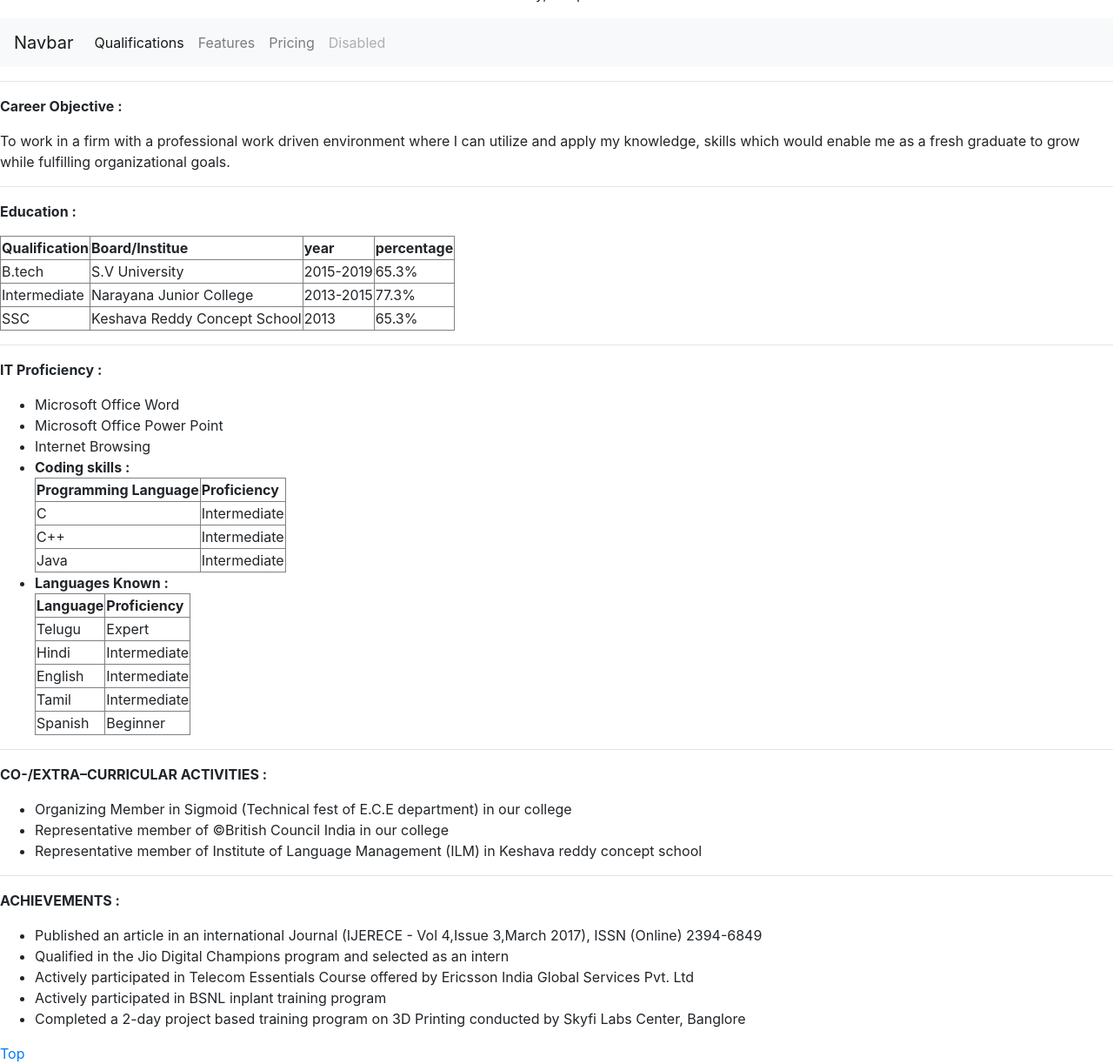
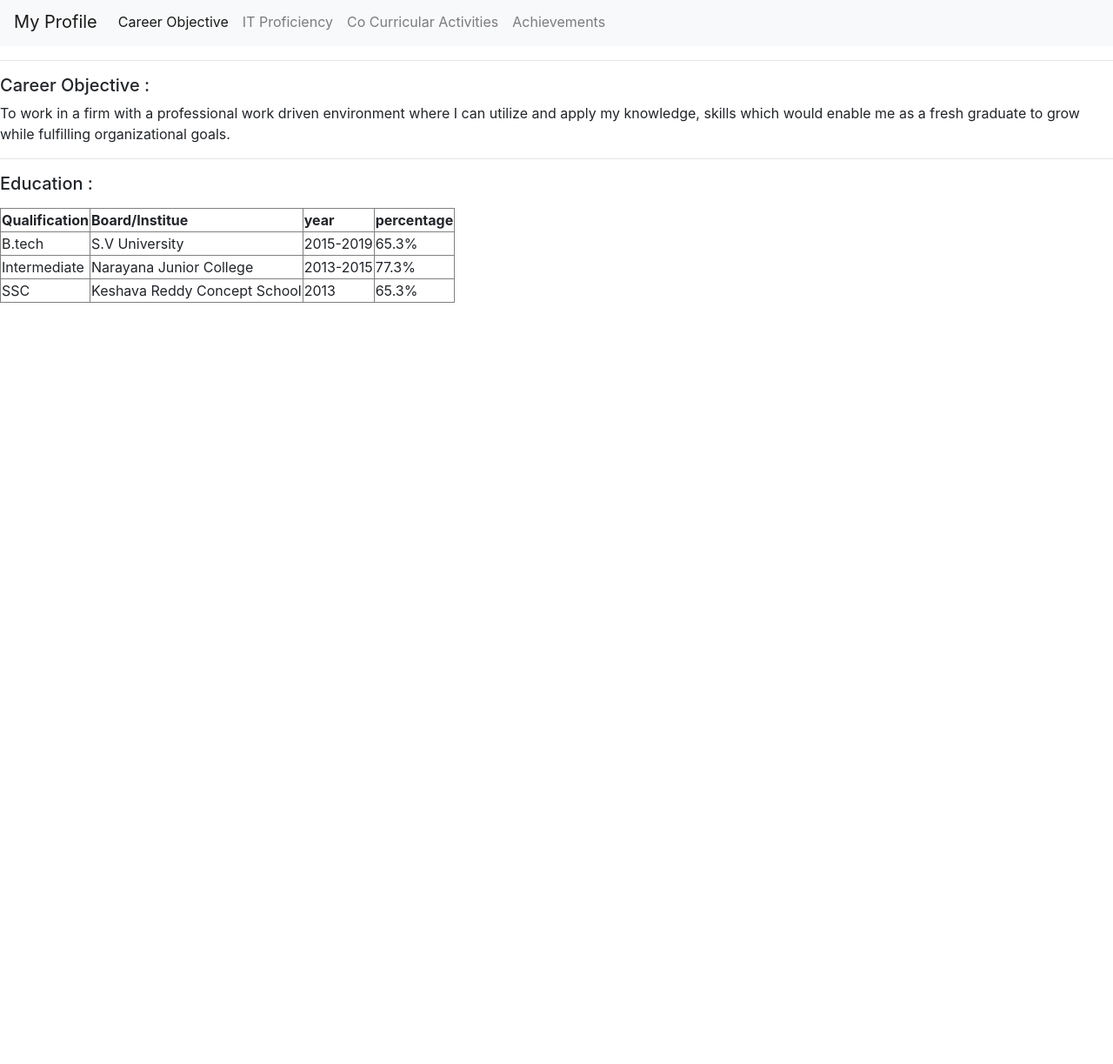
Before and after one commit to dzireindian/project0, a plain HTML site: page index.html in a window 1280 px wide. Shown: the part 246-1469 px from the top of the page at 87% size. After the commit the page ends 800 px from the top, so only its background shows below. Drawn offline with nearby package versions, Linux system fonts and the light colour scheme.

Commit message:
pages divided and style sheet added

```diff
--- a/index.html
+++ b/index.html
@@ -3,14 +3,18 @@
 
 <head>
   <title>My Webpage</title>
+  <link rel="stylesheet" href="css/styles.css">
   <link rel="stylesheet" href="https://stackpath.bootstrapcdn.com/bootstrap/4.3.1/css/bootstrap.min.css" integrity="sha384-ggOyR0iXCbMQv3Xipma34MD+dH/1fQ784/j6cY/iJTQUOhcWr7x9JvoRxT2MZw1T" crossorigin="anonymous">
 </head>
 
 <body>
-  <a href="#bottom">Bottom</a>
   <script src="https://code.jquery.com/jquery-3.3.1.slim.min.js" integrity="sha384-q8i/X+965DzO0rT7abK41JStQIAqVgRVzpbzo5smXKp4YfRvH+8abtTE1Pi6jizo" crossorigin="anonymous"></script>
   <script src="https://cdnjs.cloudflare.com/ajax/libs/popper.js/1.14.7/umd/popper.min.js" integrity="sha384-UO2eT0CpHqdSJQ6hJty5KVphtPhzWj9WO1clHTMGa3JDZwrnQq4sF86dIHNDz0W1" crossorigin="anonymous"></script>
   <script src="https://stackpath.bootstrapcdn.com/bootstrap/4.3.1/js/bootstrap.min.js" integrity="sha384-JjSmVgyd0p3pXB1rRibZUAYoIIy6OrQ6VrjIEaFf/nJGzIxFDsf4x0xIM+B07jRM" crossorigin="anonymous"></script>
+
+  <div id="carouselExampleSlidesOnly" data-ride="carousel">
+    <div class="carousel-inner">
+      <div class="carousel-item active">
         <center>
           <h1 class="title">
             <font>My Personal Site</font>
@@ -25,34 +29,38 @@
             <br>S.V University, Tirupati - 517505
           </blockquote>
         </center>
+      </div>
+    </div>
+  </div>
+
   <nav class="navbar navbar-expand-lg navbar-light bg-light">
-    <a class="navbar-brand" href="#">Navbar</a>
+    <a class="navbar-brand" href="#">My Profile</a>
     <button class="navbar-toggler" type="button" data-toggle="collapse" data-target="#navbarNav" aria-controls="navbarNav" aria-expanded="false" aria-label="Toggle navigation">
       <span class="navbar-toggler-icon"></span>
     </button>
     <div class="collapse navbar-collapse" id="navbarNav">
       <ul class="navbar-nav">
         <li class="nav-item active">
-          <a class="nav-link" href="#qual">Qualifications <span class="sr-only">(current)</span></a>
+          <a class="nav-link" href="index.html">Career Objective<span class="sr-only">(current)</span></a>
         </li>
         <li class="nav-item">
-          <a class="nav-link" href="#">Features</a>
+          <a class="nav-link" href="It.html">IT Proficiency</a>
         </li>
         <li class="nav-item">
-          <a class="nav-link" href="#">Pricing</a>
+          <a class="nav-link" href="activities.html">Co Curricular Activities</a>
         </li>
         <li class="nav-item">
-          <a class="nav-link disabled" href="#" tabindex="-1" aria-disabled="true">Disabled</a>
+          <a class="nav-link" href="achieve.html">Achievements</a>
         </li>
       </ul>
     </div>
   </nav>
   <hr>
-  <p><b>Career Objective :</b></p>
+  <h5>Career Objective :</h5>
   <p>To work in a firm with a professional work driven environment where I can utilize and apply my knowledge, skills which would enable me as a fresh graduate to grow while fulfilling organizational goals.</p>
   <hr>
   <p>
-    <b>Education :</b>
+    <h5>Education :</h5>
   </p>
   <table id="qual" border="1px">
     <tr>
@@ -80,82 +88,6 @@
       <td>65.3%</td>
     </tr>
   </table>
-  <hr>
-  <div id="it">
-    <p><b>IT Proficiency :</b></p>
-    <ul>
-      <li>Microsoft Office Word</li>
-      <li>Microsoft Office Power Point</li>
-      <li>Internet Browsing</li>
-      <li><b>Coding skills :</b></li>
-      <table border="1px">
-        <tr>
-          <th>Programming Language</th>
-          <th>Proficiency</th>
-        </tr>
-        <tr>
-          <td>C</td>
-          <td>Intermediate</td>
-        </tr>
-        <tr>
-          <td>C++</td>
-          <td>Intermediate</td>
-        </tr>
-        <tr>
-          <td>Java</td>
-          <td>Intermediate</td>
-        </tr>
-      </table>
-      <li><b>Languages Known :</b></li>
-      <table border="1px">
-        <tr>
-          <th>Language</th>
-          <th>Proficiency</th>
-        </tr>
-        <tr>
-          <td>Telugu</td>
-          <td>Expert</td>
-        </tr>
-        <tr>
-          <td>Hindi</td>
-          <td>Intermediate</td>
-        </tr>
-        <tr>
-          <td>English</td>
-          <td>Intermediate</td>
-        </tr>
-        <tr>
-          <td>Tamil</td>
-          <td>Intermediate</td>
-        </tr>
-        <tr>
-          <td>Spanish</td>
-          <td>Beginner</td>
-        </tr>
-      </table>
-    </ul>
-  </div>
-  <hr>
-  <div class="act">
-    <p><b>CO-/EXTRA–CURRICULAR ACTIVITIES :</b></p>
-    <ul>
-      <li>Organizing Member in Sigmoid (Technical fest of E.C.E department) in our college</li>
-      <li>Representative member of ©British Council India in our college</li>
-      <li>Representative member of Institute of Language Management (ILM) in Keshava reddy concept school</li>
-    </ul>
-  </div>
-  <hr>
-  <div class="achieve">
-    <p><b>ACHIEVEMENTS :</b></p>
-    <ul>
-      <li>Published an article in an international Journal (IJERECE - Vol 4,Issue 3,March 2017), ISSN (Online) 2394-6849</li>
-      <li>Qualified in the Jio Digital Champions program and selected as an intern</li>
-      <li>Actively participated in Telecom Essentials Course offered by Ericsson India Global Services Pvt. Ltd</li>
-      <li>Actively participated in BSNL inplant training program</li>
-      <li>Completed a 2-day project based training program on 3D Printing conducted by Skyfi Labs Center, Banglore</li>
-    </ul>
-  </div>
-  <a href="#top">Top</a>
 </body>
 
 </html>
```
Lines whose indentation alone changed are shown as unchanged.
